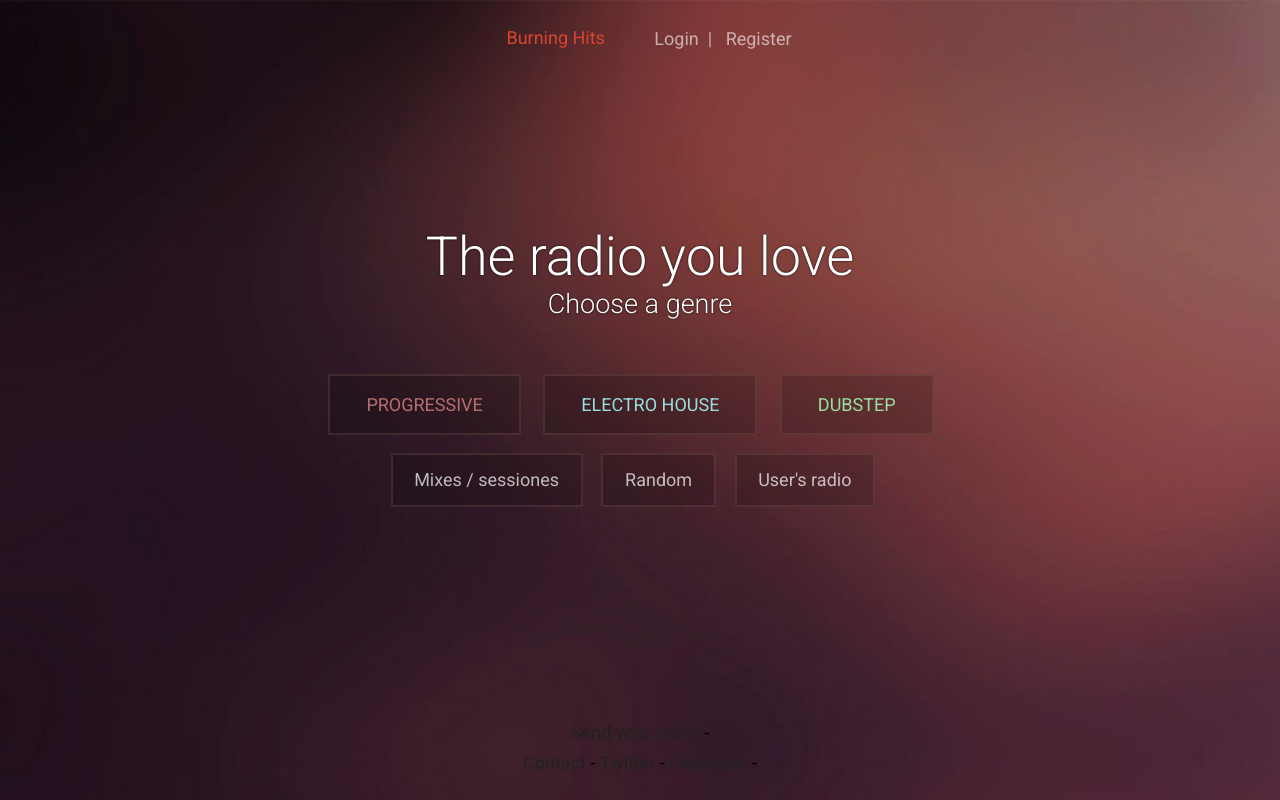
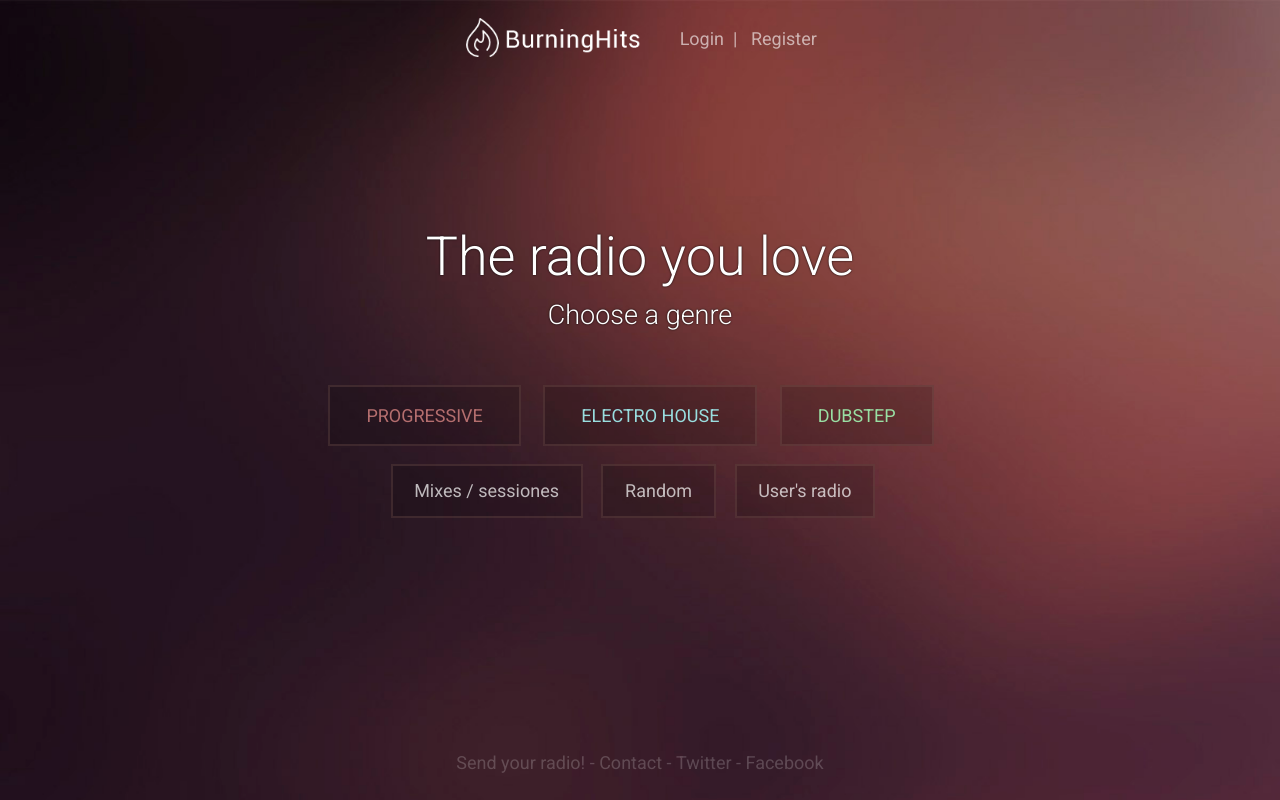
Before and after one commit to ferreiro/MusicRadio, a PHP site: page / in a window 1280 px wide. Run offline with PHP 8.4, Linux system fonts and the light colour scheme.

Commit message:
Style done for main page

```diff
--- a/css/style.css
+++ b/css/style.css
@@ -40,10 +40,16 @@ ul {
 	margin-right: 1.5em;
 }
 .headerLogo a {
+	width: 185px;
+	padding: 0.5em 0;
 	display: inline-block;
-	padding: 0.5em 1em;
 	color: #d6452e;
 	vertical-align: middle;
+	background: url(../images/logo_provisional.png);
+	background-size: auto 100%;
+}
+.headerLogo p {
+	color: transparent;
 }
 .headerUser {
 	display: inline-block;
@@ -145,11 +151,9 @@ ul {
 	content: "-";
 }
 .footer ul li:nth-child(2):after,
-.footer ul li:nth-child(6):after {
+.footer ul li:last-child:after {
 	content: "";
 }
-
-
 
 
 
@@ -166,6 +170,7 @@ ul {
 		background: url(../images/red_background.jpg);
 		background-size: cover;
 		display: block;
+		overflow: auto;
 	}
 	.content {
 		width: 750px;
@@ -186,6 +191,7 @@ ul {
 	}
 	.headline h1 {
 		 font-size: 3em;
+		 margin-bottom: 0.2em;
 	}
 	.headline h2 {
 		 font-size: 1.5em;
@@ -216,4 +222,16 @@ ul {
 		bottom: 0;
 		z-index: 3;
 	}
+	.footer .separator {
+		display: none;
+	}
+	.footer ul li a {
+		color: rgba(255,255,255, 0.2);
+	}
+	.footer ul li {
+		color: rgba(255,255,255, 0.2);
+	}
+	.footer ul li:nth-child(2):after  {
+		content: "-";
+	}
 }
```
